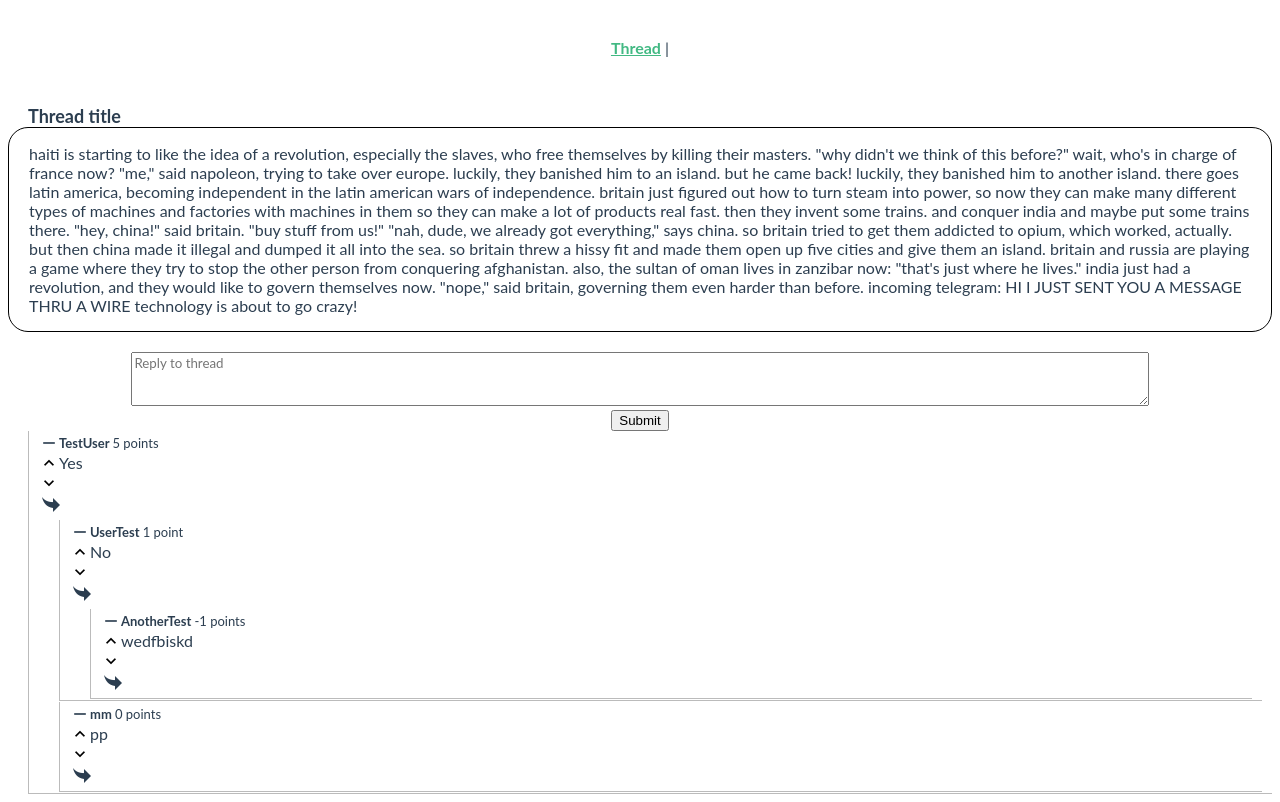
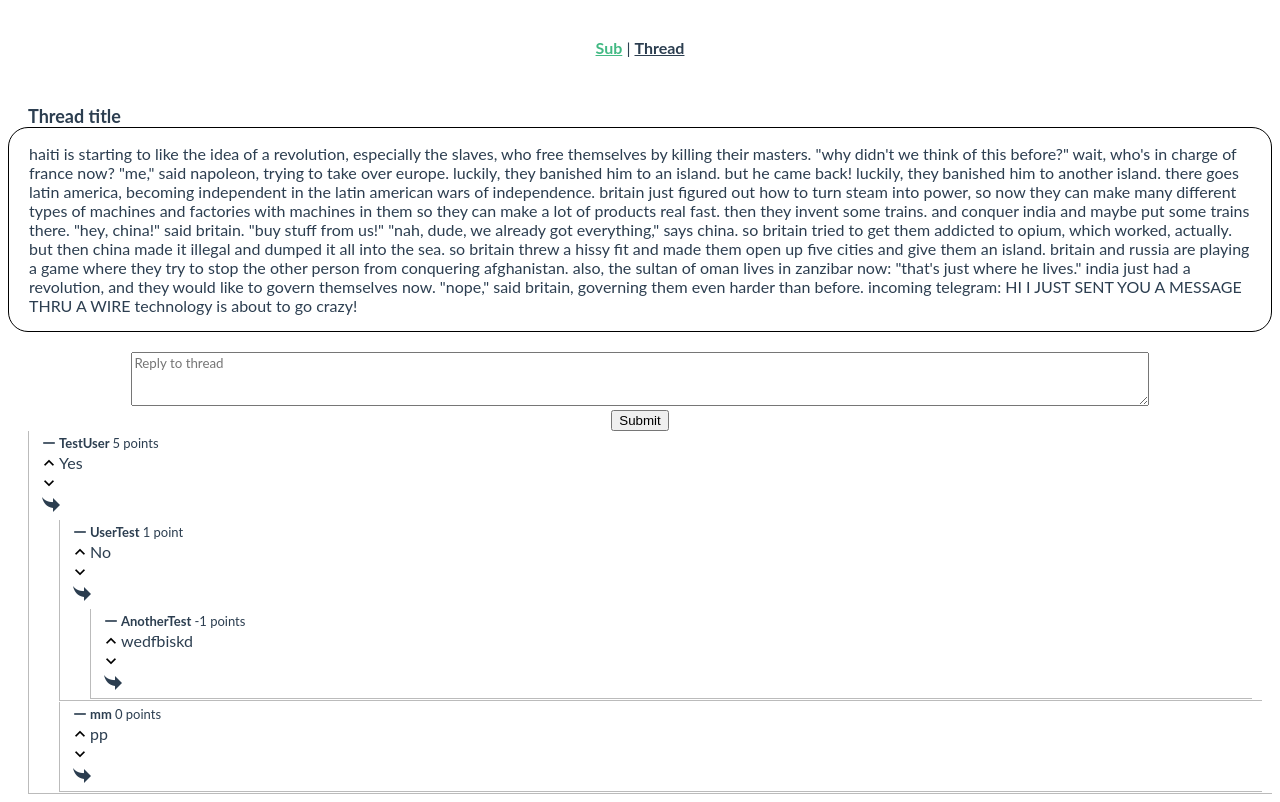
Before and after one commit to mismaah/reddit-clone, a Vue app: page / in a window 1280 px wide. Built offline with nearby package versions, Linux system fonts and the light colour scheme.

Commit message:
update app vue

```diff
--- a/src/App.vue
+++ b/src/App.vue
@@ -1,7 +1,7 @@
 <template>
     <div id="app">
         <div id="nav">
-            <router-link to="/">Thread</router-link> |
+            <router-link to="/">Sub</router-link> | <router-link to="/thread">Thread</router-link>
       <!-- <router-link to="/about">About</router-link> -->
         </div>
         <router-view/>
```
